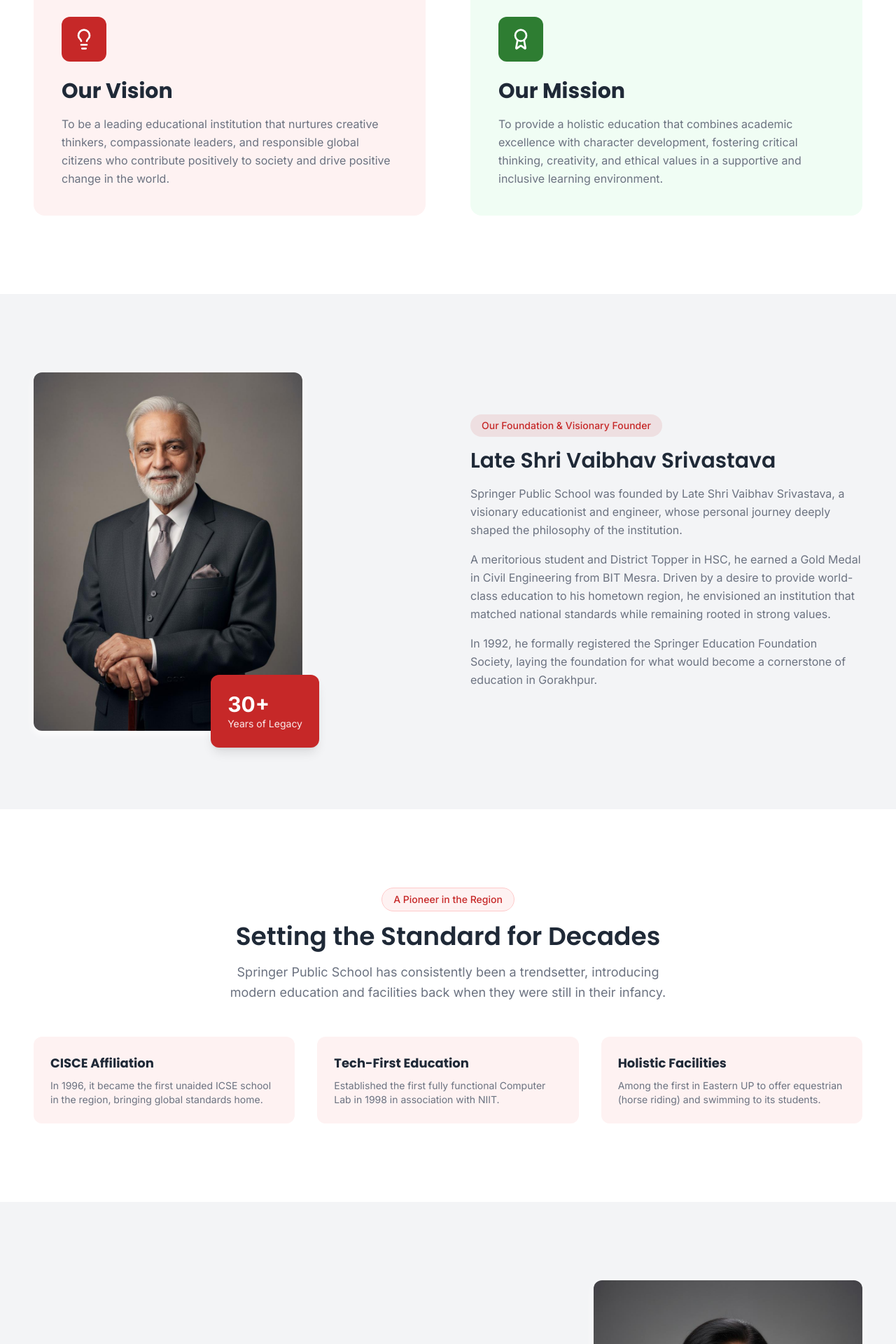
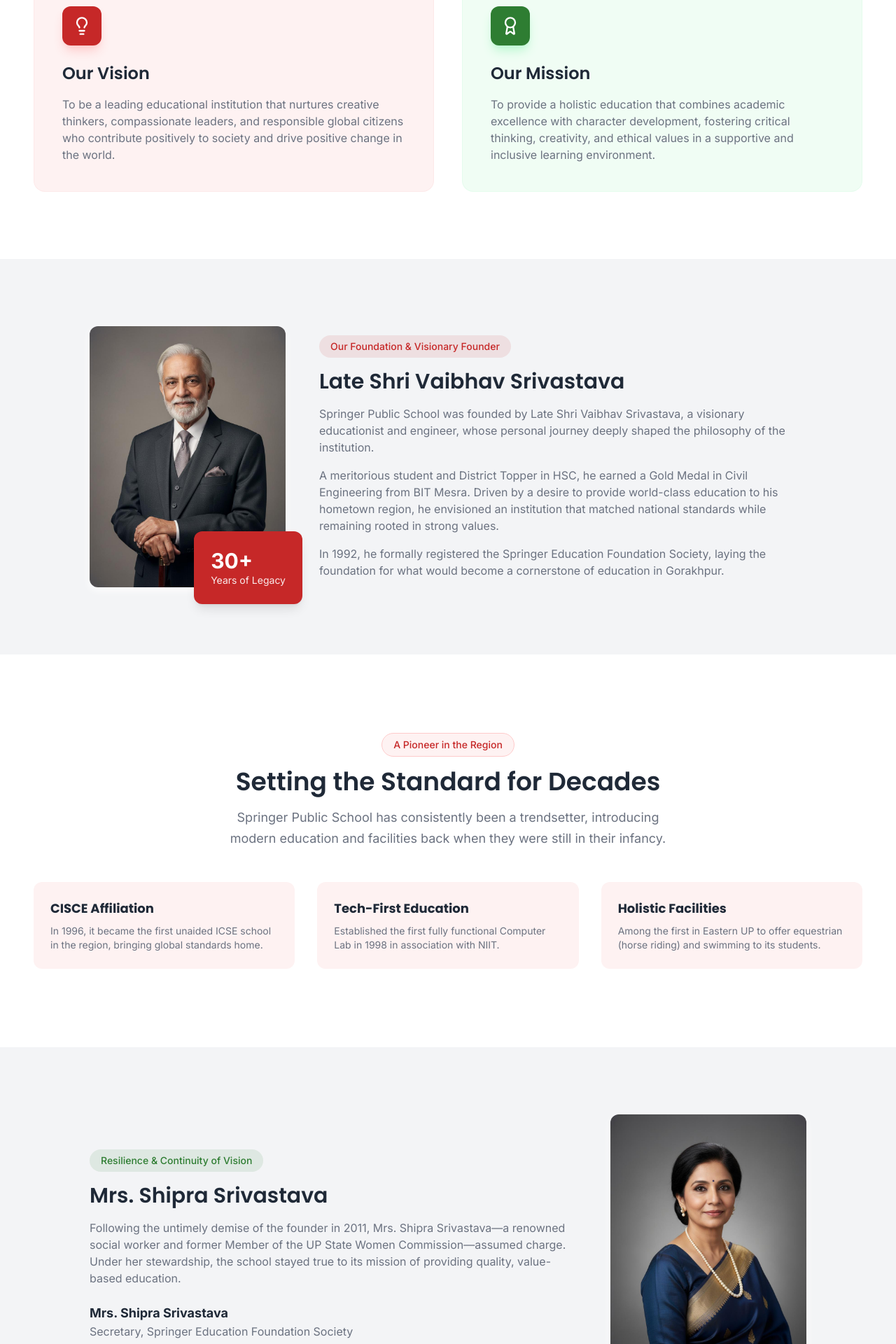
Before and after one commit to Nexbern/springer_web, a Next.js app: page /about in a window 1280 px wide. Shown: the part 660-2580 px from the top of the page at 70% size. Built offline with nearby package versions, Linux system fonts and the light colour scheme.

Commit message:
fixed gap

```diff
--- a/app/about/page.tsx
+++ b/app/about/page.tsx
@@ -52,20 +52,20 @@
                 </div>
             </section>
 
-            {/* Vision & Mission */}
-            <section className="py-20 lg:py-28 bg-white">
+            {/* Vision & Mission Sections */}
+            <section className="py-20 lg:py-24 bg-white">
                 <div className="section-padding">
-                    <div className="grid grid-cols-1 lg:grid-cols-2 gap-12 lg:gap-16">
+                    <div className="grid grid-cols-1 md:grid-cols-2 gap-8 lg:gap-10">
                         {/* Vision */}
                         <AnimatedCard>
-                            <div className="bg-red-50 rounded-3xl p-8 lg:p-10 h-full">
-                                <div className="w-16 h-16 bg-springer-red rounded-2xl flex items-center justify-center mb-6">
-                                    <Lightbulb className="w-8 h-8 text-white" />
+                            <div className="bg-red-50 rounded-3xl p-8 lg:p-10 h-full border border-red-100/50">
+                                <div className="w-14 h-14 bg-springer-red rounded-2xl flex items-center justify-center mb-6 shadow-lg shadow-red-200">
+                                    <Lightbulb className="w-7 h-7 text-white" />
                                 </div>
-                                <h2 className="text-2xl lg:text-3xl font-bold text-springer-charcoal mb-4">
+                                <h2 className="text-xl lg:text-2xl font-semibold text-springer-charcoal mb-4">
                                     Our Vision
                                 </h2>
-                                <p className="text-springer-gray leading-relaxed">
+                                <p className="text-springer-gray leading-relaxed text-sm lg:text-base">
                                     To be a leading educational institution that nurtures creative thinkers,
                                     compassionate leaders, and responsible global citizens who contribute
                                     positively to society and drive positive change in the world.
@@ -75,14 +75,14 @@
 
                         {/* Mission */}
                         <AnimatedCard delay={100}>
-                            <div className="bg-green-50 rounded-3xl p-8 lg:p-10 h-full">
-                                <div className="w-16 h-16 bg-springer-green rounded-2xl flex items-center justify-center mb-6">
-                                    <Award className="w-8 h-8 text-white" />
+                            <div className="bg-green-50 rounded-3xl p-8 lg:p-10 h-full border border-green-100/50">
+                                <div className="w-14 h-14 bg-springer-green rounded-2xl flex items-center justify-center mb-6 shadow-lg shadow-green-200">
+                                    <Award className="w-7 h-7 text-white" />
                                 </div>
-                                <h2 className="text-2xl lg:text-3xl font-bold text-springer-charcoal mb-4">
+                                <h2 className="text-xl lg:text-2xl font-semibold text-springer-charcoal mb-4">
                                     Our Mission
                                 </h2>
-                                <p className="text-springer-gray leading-relaxed">
+                                <p className="text-springer-gray leading-relaxed text-sm lg:text-base">
                                     To provide a holistic education that combines academic excellence with
                                     character development, fostering critical thinking, creativity, and
                                     ethical values in a supportive and inclusive learning environment.
@@ -94,12 +94,12 @@
             </section>
 
             {/* Founder Section */}
-            <section className="py-20 lg:py-28 bg-springer-gray-light">
+            <section className="py-20 lg:py-24 bg-springer-gray-light">
                 <div className="section-padding">
-                    <div className="grid grid-cols-1 lg:grid-cols-2 gap-12 lg:gap-16 items-center">
+                    <div className="max-w-5xl mx-auto grid grid-cols-1 lg:grid-cols-[280px_1fr] gap-8 lg:gap-12 items-center">
                         <AnimatedCard direction="left">
                             <div className="flex justify-center lg:justify-start">
-                                <div className="relative max-w-sm w-full">
+                                <div className="relative w-[280px]">
                                     <div className="aspect-[3/4] rounded-2xl overflow-hidden shadow-card">
                                         <img
                                             src="/images/founder.jpg"
@@ -116,13 +116,14 @@
                         </AnimatedCard>
 
                         <AnimatedCard direction="right" delay={100}>
+                            <div>
                                 <span className="inline-block px-4 py-1.5 bg-springer-red/10 text-springer-red text-sm font-medium rounded-full mb-4">
                                     Our Foundation & Visionary Founder
                                 </span>
                                 <h2 className="text-2xl lg:text-3xl font-semibold text-springer-charcoal mb-4">
                                     Late Shri Vaibhav Srivastava
                                 </h2>
-                            <div className="space-y-4 text-springer-gray leading-relaxed">
+                                <div className="space-y-4 text-springer-gray leading-relaxed text-sm lg:text-base">
                                     <p>
                                         Springer Public School was founded by Late Shri Vaibhav Srivastava, a visionary educationist
                                         and engineer, whose personal journey deeply shaped the philosophy of the institution.
@@ -136,6 +137,7 @@
                                         In 1992, he formally registered the Springer Education Foundation Society, laying the foundation
                                         for what would become a cornerstone of education in Gorakhpur.
                                     </p>
+                                </div>
                             </div>
                         </AnimatedCard>
                     </div>
@@ -168,27 +170,29 @@
             </section>
 
             {/* Transition & Resilience Section */}
-            <section className="py-20 lg:py-28 bg-springer-gray-light">
+            <section className="py-20 lg:py-24 bg-springer-gray-light">
                 <div className="section-padding">
-                    <div className="grid grid-cols-1 lg:grid-cols-2 gap-12 lg:gap-16 items-center">
+                    <div className="max-w-5xl mx-auto grid grid-cols-1 lg:grid-cols-[1fr_280px] gap-8 lg:gap-12 items-center">
                         <AnimatedCard direction="left" className="order-2 lg:order-1">
+                            <div>
                                 <span className="inline-block px-4 py-1.5 bg-springer-green/10 text-springer-green text-sm font-medium rounded-full mb-4">
                                     Resilience & Continuity of Vision
                                 </span>
                                 <h2 className="text-2xl lg:text-3xl font-semibold text-springer-charcoal mb-4">
                                     Mrs. Shipra Srivastava
                                 </h2>
-                            <p className="text-springer-gray leading-relaxed mb-6">
+                                <p className="text-springer-gray leading-relaxed mb-6 text-sm lg:text-base">
                                     Following the untimely demise of the founder in 2011, Mrs. Shipra Srivastava—a renowned social
                                     worker and former Member of the UP State Women Commission—assumed charge. Under her
                                     stewardship, the school stayed true to its mission of providing quality, value-based education.
                                 </p>
                                 <div className="font-bold text-springer-charcoal text-lg">Mrs. Shipra Srivastava</div>
                                 <div className="text-springer-gray">Secretary, Springer Education Foundation Society</div>
+                            </div>
                         </AnimatedCard>
 
                         <AnimatedCard direction="right" className="order-1 lg:order-2 flex justify-center lg:justify-end">
-                            <div className="relative max-w-sm w-full">
+                            <div className="relative w-[280px]">
                                 <div className="aspect-[3/4] rounded-2xl overflow-hidden shadow-card">
                                     <img
                                         src="/images/principal.jpg"
@@ -203,11 +207,11 @@
             </section>
 
             {/* Managing Director Section */}
-            <section className="py-20 lg:py-28 bg-white">
+            <section className="py-20 lg:py-24 bg-white">
                 <div className="section-padding">
-                    <div className="grid grid-cols-1 lg:grid-cols-2 gap-12 lg:gap-16 items-center">
+                    <div className="max-w-5xl mx-auto grid grid-cols-1 lg:grid-cols-[280px_1fr] gap-8 lg:gap-12 items-center">
                         <AnimatedCard direction="left" className="flex justify-center lg:justify-start">
-                            <div className="relative max-w-sm w-full">
+                            <div className="relative w-[280px]">
                                 <div className="aspect-[3/4] rounded-2xl overflow-hidden shadow-card">
                                     <img
                                         src="/images/principal.jpg"
@@ -223,13 +227,14 @@
                         </AnimatedCard>
 
                         <AnimatedCard direction="right" delay={100}>
+                            <div>
                                 <span className="inline-block px-4 py-1.5 bg-springer-green/10 text-springer-green text-sm font-medium rounded-full mb-4">
                                     A New Era of Leadership & Innovation
                                 </span>
                                 <h2 className="text-2xl lg:text-3xl font-semibold text-springer-charcoal mb-4">
                                     Mr. Arjun Vaibhav Srivastava
                                 </h2>
-                            <div className="space-y-4 text-springer-gray leading-relaxed">
+                                <div className="space-y-4 text-springer-gray leading-relaxed text-sm lg:text-base">
                                     <p>
                                         In 2020, Mr. Arjun Vaibhav Srivastava stepped into leadership, quickly pivoting the school to
                                         structured online learning during the pandemic—a first for the region.
@@ -247,6 +252,7 @@
                                 <div className="mt-8">
                                     <div className="font-bold text-springer-charcoal text-lg">Mr. Arjun Vaibhav Srivastava</div>
                                     <div className="text-springer-gray font-medium">Managing Director & Visionary Leader</div>
+                                </div>
                             </div>
                         </AnimatedCard>
                     </div>
@@ -284,7 +290,7 @@
             </section>
 
             {/* Philosophy Section */}
-            <section className="py-20 lg:py-28 bg-white">
+            <section className="py-16 lg:py-20 bg-white">
                 <div className="section-padding">
                     <div className="max-w-4xl mx-auto text-center">
                         <span className="inline-block px-4 py-1.5 bg-springer-red/10 text-springer-red text-sm font-medium rounded-full mb-4">
@@ -293,12 +299,12 @@
                         <h2 className="text-xl lg:text-3xl font-semibold text-springer-charcoal mb-8">
                             Dream Big. Achieve with Integrity.
                         </h2>
-                        <p className="text-sm lg:text-lg text-springer-gray leading-relaxed mb-10">
+                        <p className="text-sm lg:text-lg text-springer-gray leading-relaxed mb-6">
                             At Springer, education is not limited to academic achievement. We are committed to nurturing
                             curious minds, ethical values, leadership qualities, and life-ready skills, preparing students to
                             excel in an ever-evolving global landscape.
                         </p>
-                        <p className="text-springer-gray italic">
+                        <p className="text-springer-gray italic text-xs lg:text-sm">
                             With the blessings and enduring vision of Late Vaibhav Srivastava, we continue to blend
                             legacy with innovation, empowering generations of learners.
                         </p>
```
Lines whose indentation alone changed are shown as unchanged.
